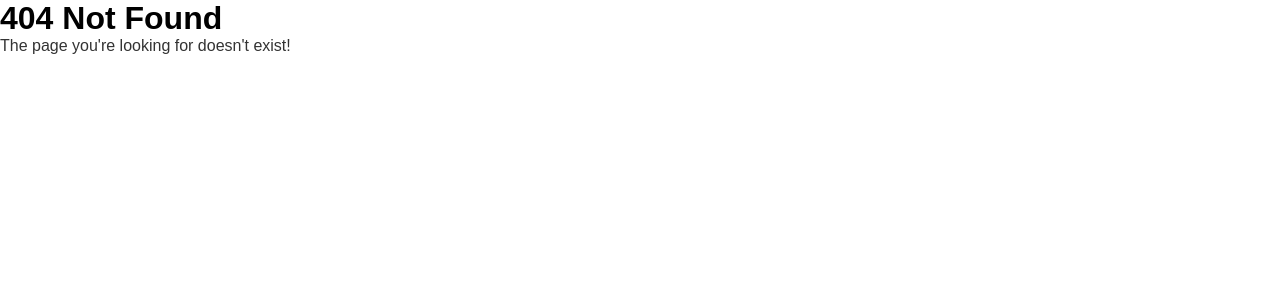
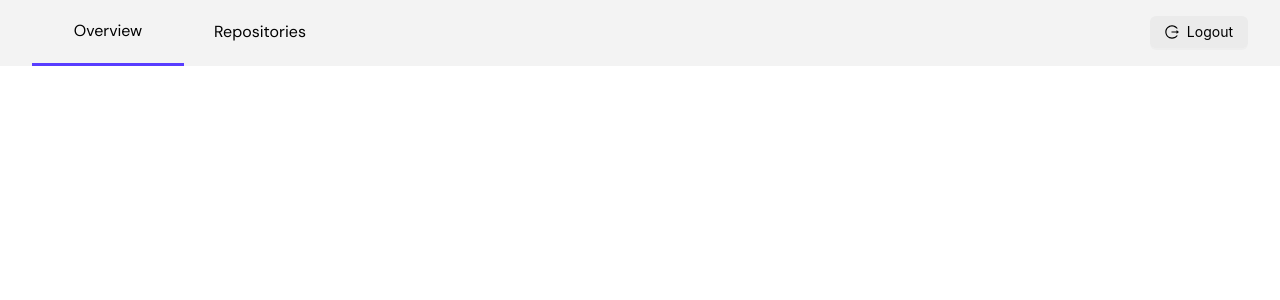
Before and after one commit to CauBitten/SaraVideo, a React (Vite) app in the folder frontend/: page /overview in a window 1280 px wide. Before the commit this address had no page. Shown: the top 300 px of the page. Built offline with nearby package versions, Linux system fonts and the light colour scheme.

Commit message:
Add Overview Path and Page and Fixed Selected Buttons NavBar

```diff
--- a/frontend/src/App.jsx
+++ b/frontend/src/App.jsx
@@ -10,6 +10,7 @@ import Upload from "./components/upload/Upload";
 import EditRepo from "./components/edit_repository/EditRepo";
 import UserEdit from "./components/edit_user/UserEdit";
 import Video from "./components/video/Video";
+import Overview from "./components/overview/Overview";
 
 function App() {
   return (
@@ -25,6 +26,7 @@ function App() {
         />
         <Route path="/login" element={<Login />} />
         <Route path="/register" element={<Register />} />
+        <Route path="/overview" element={<Overview />} />
         <Route path="/criar-repo" element={<CreateRepo />} />
         <Route path="/repositorios/:id" element={<RepoDetail />} />
         <Route path="/repositorios/:id/upload" element={<Upload />} />
--- a/frontend/src/components/NavBar.jsx
+++ b/frontend/src/components/NavBar.jsx
@@ -1,15 +1,30 @@
 import { Layout, Menu, Button } from "antd";
 import { LogoutOutlined } from "@ant-design/icons";
-import { useNavigate } from "react-router-dom";
+import { useNavigate, useLocation } from "react-router-dom"; // Importa useLocation
+import { useState, useEffect } from "react"; // Importa useEffect para rastrear mudanças de rota
 import "../styles/NavBar.css"; // Adicione o CSS personalizado
 
 const { Header } = Layout;
 
 const NavBar = () => {
   const navigate = useNavigate(); // Hook para navegação
+  const location = useLocation(); // Hook para obter a rota atual
+  const [selectedKey, setSelectedKey] = useState(null); // Estado para controlar o item selecionado
 
-  const handleRepositoriesClick = () => {
-    navigate("/"); // Redireciona para a página inicial
+  // Atualiza o estado com base na URL atual
+  useEffect(() => {
+    if (location.pathname === '/overview') {
+      setSelectedKey('1'); // Define "Overview" como selecionado
+    } else if (location.pathname === '/') {
+      setSelectedKey('2'); // Define "Repositories" como selecionado
+    } else {
+      setSelectedKey(null); // Remove a seleção para outras páginas
+    }
+  }, [location]); // Executa sempre que a rota mudar
+
+  const handleMenuClick = (key, path) => {
+    setSelectedKey(key); // Atualiza o item selecionado
+    navigate(path); // Redireciona para o caminho fornecido
   };
 
   const handleLogout = () => {
@@ -19,21 +34,30 @@ const NavBar = () => {
 
   return (
     <Header className="custom-header">
-
-      <Menu theme="dark" mode="horizontal" className="custom-menu">
-
-        <Menu.Item key="1" className="custom-menu-item" >
+      <Menu
+        theme="dark"
+        mode="horizontal"
+        className="custom-menu"
+        selectedKeys={[selectedKey]} // Define o item selecionado pelo estado
+      >
+        <Menu.Item
+          key="1"
+          className={`custom-menu-item-over ${selectedKey === '1' ? 'selected' : ''}`} // Adiciona a classe 'selected' condicionalmente
+          onClick={() => handleMenuClick('1', '/overview')} // Redireciona para overview e atualiza o estado
+        >
           Overview
         </Menu.Item>
 
-        <Menu.Item key="2" className="custom-menu-item selected" onClick={handleRepositoriesClick} >
+        <Menu.Item
+          key="2"
+          className={`custom-menu-item-repo ${selectedKey === '2' ? 'selected' : ''}`} // Adiciona a classe 'selected' condicionalmente
+          onClick={() => handleMenuClick('2', '/')} // Redireciona para repositórios e atualiza o estado
+        >
           Repositories
         </Menu.Item>
-
       </Menu>
 
       <div className="custom-logout-container">
-
         <Button
           type="default"
           icon={<LogoutOutlined />}
@@ -42,9 +66,7 @@ const NavBar = () => {
         >
           Logout
         </Button>
-
       </div>
-
     </Header>
   );
 };
--- /dev/null
+++ b/frontend/src/components/overview/Overview.jsx
@@ -0,0 +1,11 @@
+import NavBar from "../NavBar";
+
+function Overview() {
+    return (
+        <div>
+            <NavBar />
+        </div>
+    );
+}
+
+export default Overview;
--- a/frontend/src/styles/NavBar.css
+++ b/frontend/src/styles/NavBar.css
@@ -35,7 +35,7 @@
   width: 25%;
 }
 
-.custom-menu-item {
+.custom-menu-item-over, .custom-menu-item-repo  {
   padding: 0;
   font-size: 1rem;
   font-family: "DM Sans";
@@ -58,3 +58,18 @@
   background-color: #e8e8e8;
   border-bottom: 0.2rem solid #583dff;
 }
+
+/* Sobrescreve o estilo de item selecionado */
+.ant-menu-item-selected {
+  background-color: transparent !important; /* Remove a cor de fundo quando o item está selecionado */
+}
+
+/* Sobrescreve o estilo de item ativo (quando clicado ou focado) */
+.ant-menu-item-active {
+  background-color: transparent !important; /* Remove a cor de fundo ao clicar ou focar */
+}
+
+/* Opcional: Remove o foco visual (outline) ao clicar no item */
+.ant-menu-item:focus {
+  outline: none !important; /* Remove o contorno ao focar */
+}
```
